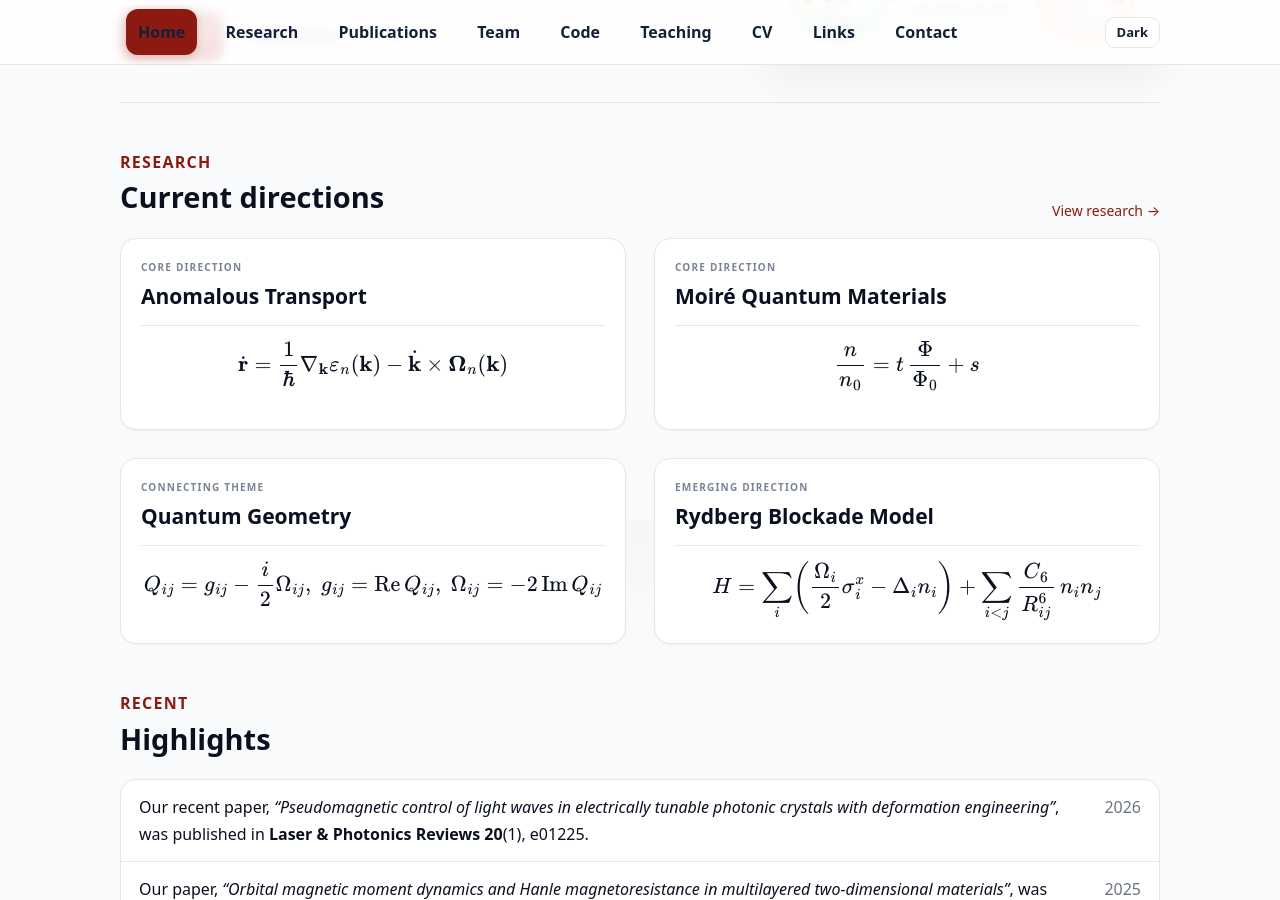
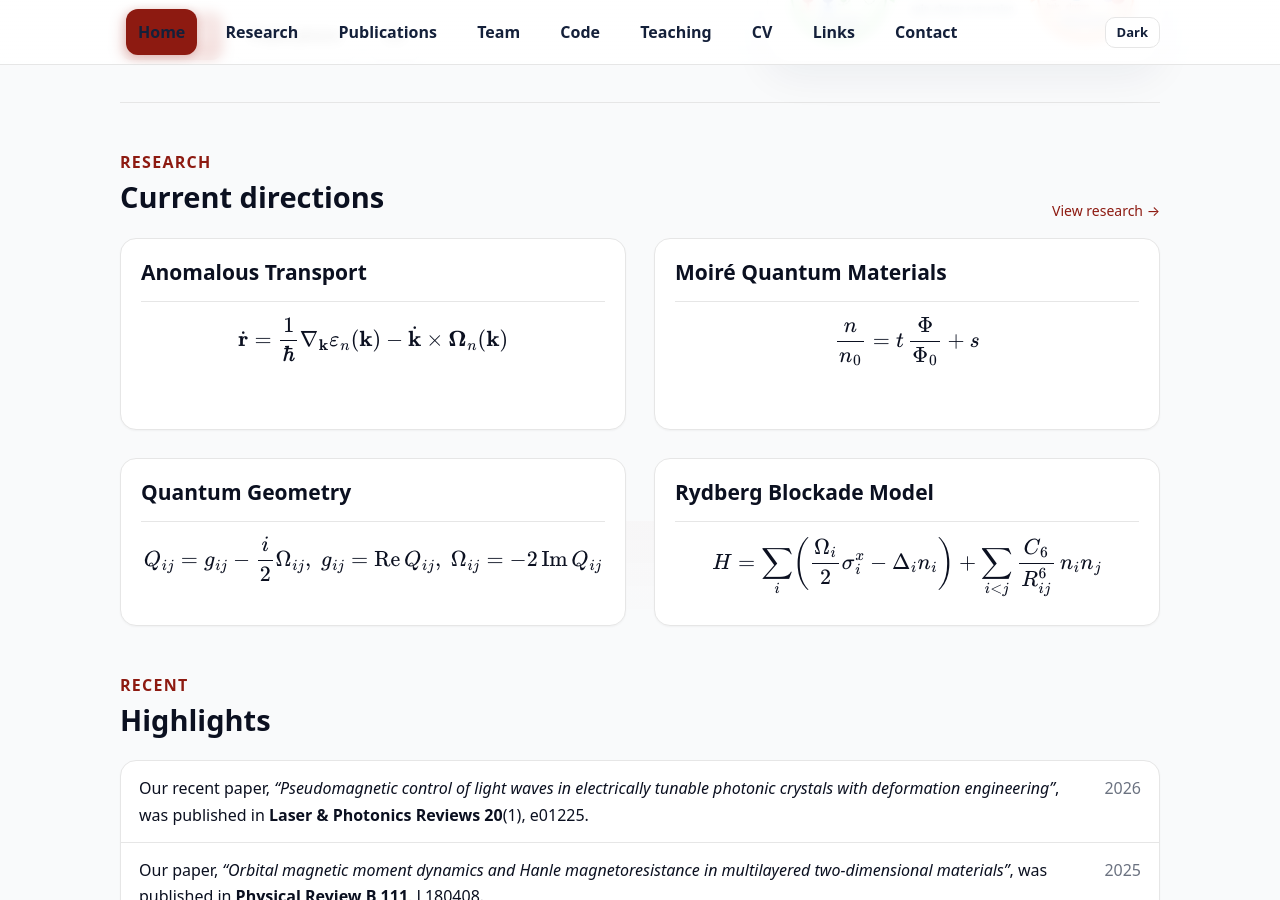
Before and after one commit to sunohao/sunohao.github.io, a Jekyll site: the page built from index.md, in a window 1280 px wide and 900 px high, scrolled down 379 px. Built offline with Jekyll 4.4.1, drawn with Linux system fonts in a browser that asks for light colours.

Commit message:
Simplify homepage research cards into visual navigation

```diff
--- a/index.md
+++ b/index.md
@@ -33,25 +33,21 @@ title: Home
 
   <div class="research-grid">
     <div class="card pad research-card research-primary">
-      <div class="research-kicker">CORE DIRECTION</div>
       <h3>Anomalous Transport</h3>
       <div class="direction-eq">\( \displaystyle \dot{\mathbf r}=\frac{1}{\hbar}\nabla_{\mathbf k}\varepsilon_n(\mathbf k)-\dot{\mathbf k}\times\mathbf\Omega_n(\mathbf k) \)</div>
     </div>
 
     <div class="card pad research-card research-primary">
-      <div class="research-kicker">CORE DIRECTION</div>
       <h3>Moiré Quantum Materials</h3>
       <div class="direction-eq">\( \displaystyle \frac{n}{n_0}=t\,\frac{\Phi}{\Phi_0}+s \)</div>
     </div>
 
     <div class="card pad research-card">
-      <div class="research-kicker">CONNECTING THEME</div>
       <h3>Quantum Geometry</h3>
       <div class="direction-eq">\( \displaystyle Q_{ij}=g_{ij}-\frac{i}{2}\Omega_{ij},\; g_{ij}=\operatorname{Re}Q_{ij},\; \Omega_{ij}=-2\operatorname{Im}Q_{ij} \)</div>
     </div>
 
     <div class="card pad research-card research-emerging">
-      <div class="research-kicker">EMERGING DIRECTION</div>
       <h3>Rydberg Blockade Model</h3>
       <div class="direction-eq">\( \displaystyle H=\sum_i\!\left(\frac{\Omega_i}{2}\sigma_i^x-\Delta_i n_i\right)+\sum_{i<j}\frac{C_6}{R_{ij}^6}\,n_i n_j \)</div>
     </div>
```
